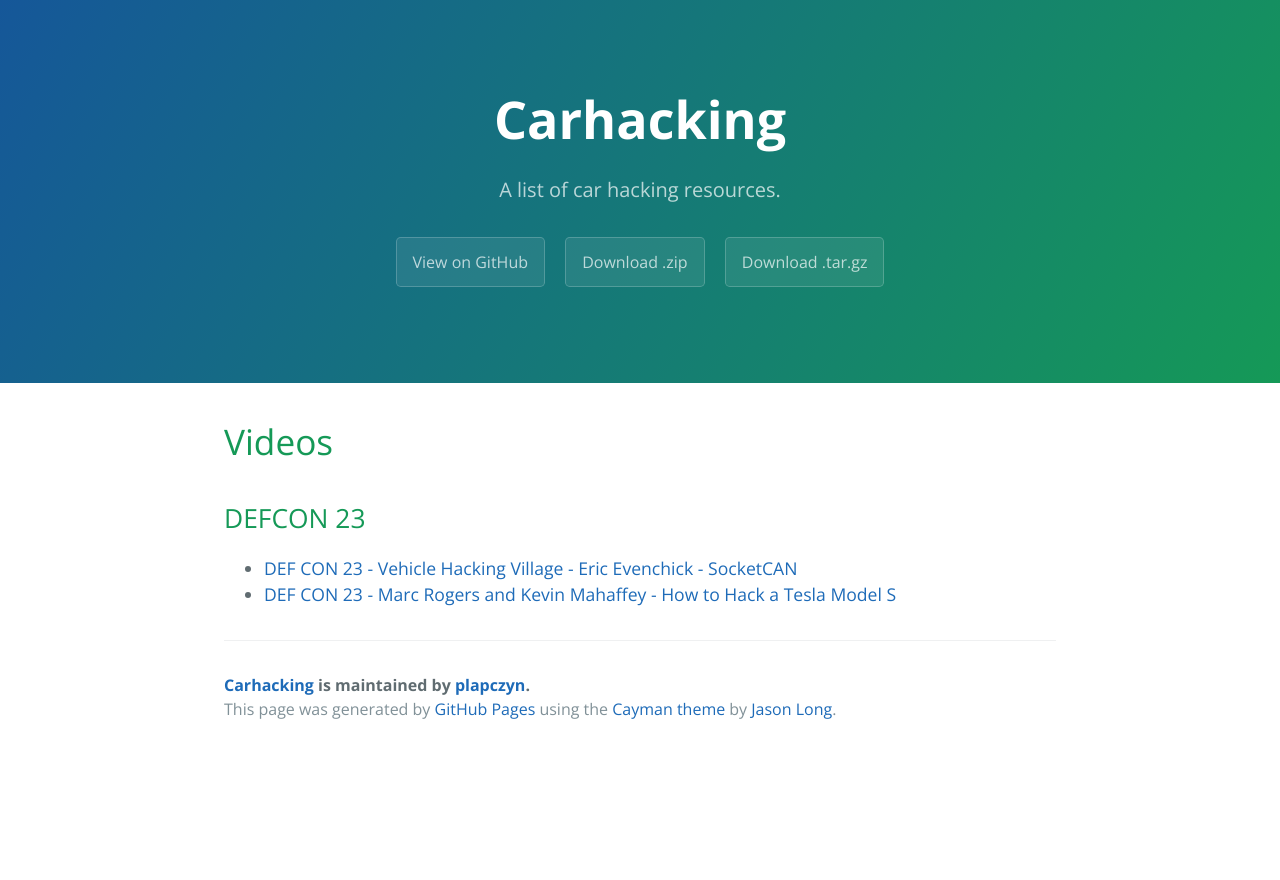
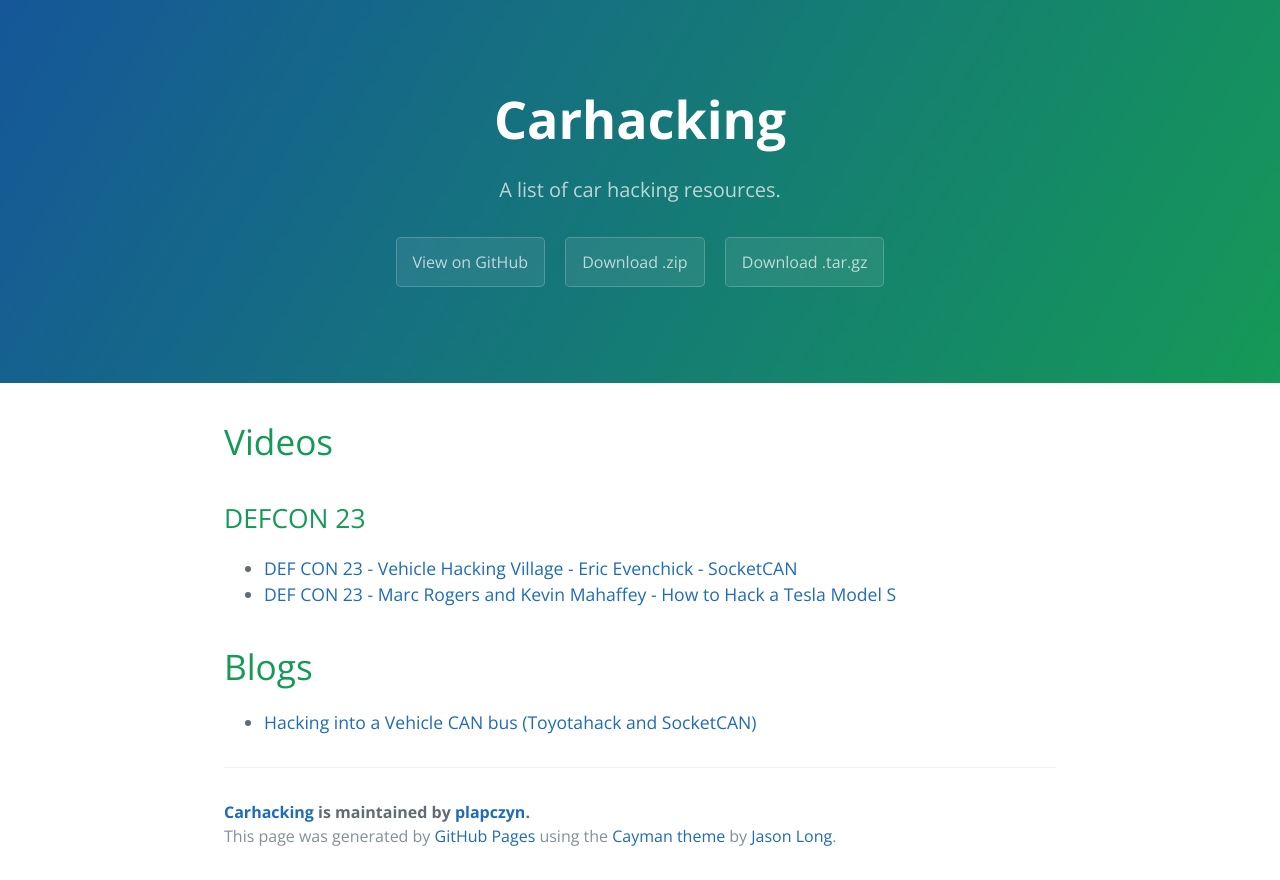
Before and after one commit to plapczyn/carhacking, a plain HTML site: page index.html in a window 1280 px wide. Before the commit the page ends 800 px from the top, so only its background shows below. Drawn offline with nearby package versions, Linux system fonts and the light colour scheme.

```diff
--- a/index.html
+++ b/index.html
@@ -30,6 +30,13 @@
 <li><a href="https://www.youtube.com/watch?v=KX_0c9R4Fng">DEF CON 23 - Marc Rogers and Kevin Mahaffey - How to Hack a Tesla Model S</a></li>
 </ul>
 
+<h1>
+<a id="blogs" class="anchor" href="#blogs" aria-hidden="true"><span aria-hidden="true" class="octicon octicon-link"></span></a>Blogs</h1>
+
+<ul>
+<li><a href="https://fabiobaltieri.com/2013/07/23/hacking-into-a-vehicle-can-bus-toyothack-and-socketcan/">Hacking into a Vehicle CAN bus (Toyotahack and SocketCAN)</a></li>
+</ul>
+
       <footer class="site-footer">
         <span class="site-footer-owner"><a href="https://github.com/plapczyn/carhacking">Carhacking</a> is maintained by <a href="https://github.com/plapczyn">plapczyn</a>.</span>
 
--- a/params.json
+++ b/params.json
@@ -1,6 +1,6 @@
 {
   "name": "Carhacking",
   "tagline": "A list of car hacking resources.",
-  "body": "# Videos\r\n\r\n## DEFCON 23\r\n\r\n* [ DEF CON 23 - Vehicle Hacking Village - Eric Evenchick - SocketCAN](https://www.youtube.com/watch?v=Ym8xFGO0llY)\r\n* [DEF CON 23 - Marc Rogers and Kevin Mahaffey - How to Hack a Tesla Model S](https://www.youtube.com/watch?v=KX_0c9R4Fng)\r\n\r\n\r\n\r\n",
+  "body": "# Videos\r\n\r\n## DEFCON 23\r\n\r\n* [ DEF CON 23 - Vehicle Hacking Village - Eric Evenchick - SocketCAN](https://www.youtube.com/watch?v=Ym8xFGO0llY)\r\n* [DEF CON 23 - Marc Rogers and Kevin Mahaffey - How to Hack a Tesla Model S](https://www.youtube.com/watch?v=KX_0c9R4Fng)\r\n\r\n\r\n# Blogs\r\n\r\n* [Hacking into a Vehicle CAN bus (Toyotahack and SocketCAN)] (https://fabiobaltieri.com/2013/07/23/hacking-into-a-vehicle-can-bus-toyothack-and-socketcan/)\r\n",
   "note": "Don't delete this file! It's used internally to help with page regeneration."
 }
```
